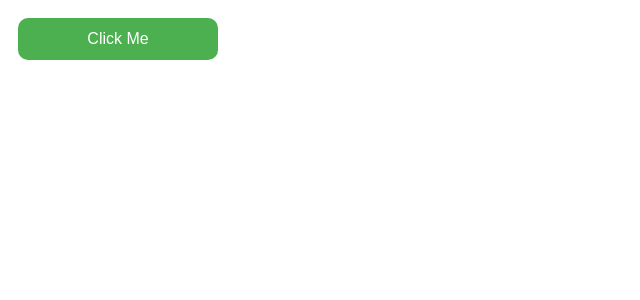
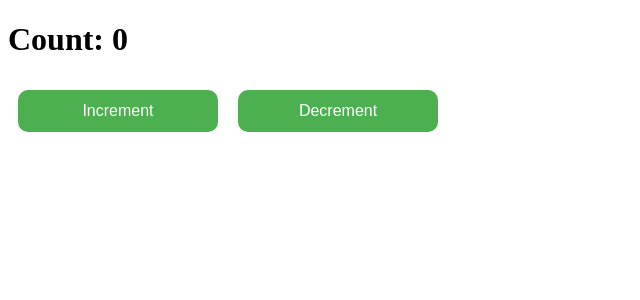
Before and after one commit to tuhamworld/react-fam, a React (Create React App) app: page / in a window 1280 px wide. Shown: the top 300 px of the page, without its empty margins (0-640 px from the left). Built offline with nearby package versions, Linux system fonts and the light colour scheme.

Commit message:
React UseState

```diff
--- a/src/App.js
+++ b/src/App.js
@@ -9,12 +9,13 @@
 // import { Loader, Content } from "./components/ConditionalRendering";
 
 import UseEffect from "./components/UseEffectHook";
+import UseState from "./components/UseState";
 
 import "./index.css";
 
 function App() {
   return (
-  <UseEffect/>
+  <UseState/>
 )
 
 }
--- /dev/null
+++ b/src/components/UseState.js
@@ -0,0 +1,25 @@
+import React, { useState } from 'react'
+
+
+function UseState() {
+
+    const [count, setCount] = useState(0)
+
+    const handleIncrement = () => {
+        setCount( count => count + 1)
+    }
+
+    const handleDecrement = () => {
+        setCount( count => count - 1)
+    }
+
+    return (
+        <div>
+            <h1>Count: {count} </h1>
+            <button onClick={handleIncrement}>Increment</button>
+            <button onClick={handleDecrement}>Decrement</button>
+        </div>
+    )
+}
+
+export default UseState;
```
